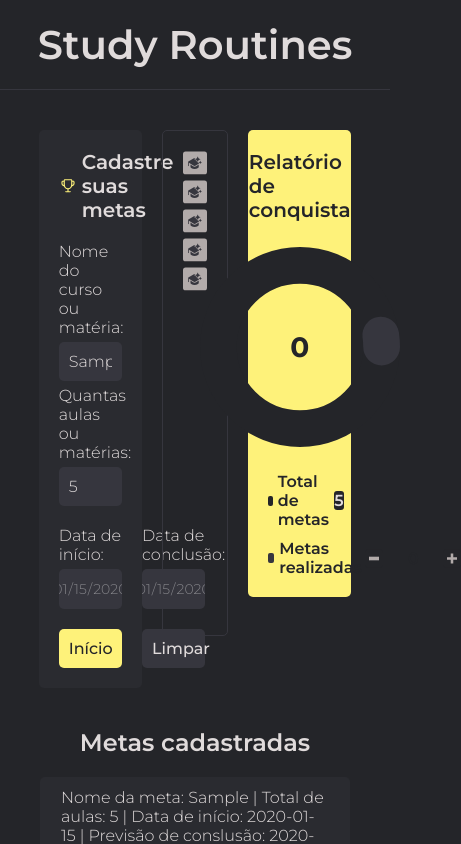
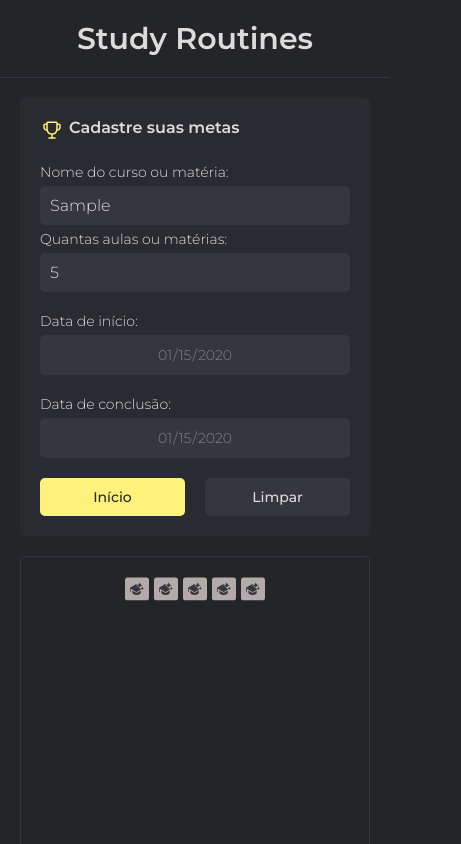
Before and after one commit to ArymanReis/study_routine, a plain HTML site: page index.html in a window 390 px wide. Both pictures are taken after typing "Sample", "5", "2020-01-15", "2020-01-15" into the empty fields and a click on the button "Início". Shown: the top 844 px of the page, 461 px wide, since content can reach past the window. Drawn offline with nearby package versions, Linux system fonts and the light colour scheme.

Commit message:
Update index.css - Responsividade
Adicionando responsividade.

```diff
--- a/css/index.css
+++ b/css/index.css
@@ -458,3 +458,81 @@ form {
     border: 1px solid var(--yellow);
     cursor: pointer;
 }
+
+/* Responsividade */
+@media (min-width: 500px) and (max-width: 1199px)  {
+    #container-goal {
+        flex-direction: column;
+    }
+
+    #goal,
+    #box-verification,
+    #report-container{
+        width: 100%;
+    }
+}
+
+@media (min-width: 320px) and (max-width: 500px) {
+    .title-head {
+        font-size: 30px;
+    }
+
+    #container-goal {
+        padding: 20px;
+    }
+
+    #container-goal {
+        flex-direction: column;
+    }
+
+    #goal,
+    #box-verification,
+    #report-container{
+        width: 100%;
+    }
+
+    .title-goal h2 {
+        font-size: 16px;
+    }
+
+    .input label {
+        font-size: 14px;
+    }
+
+    #forecast {
+        flex-direction: column;
+    }
+
+    #start,
+    #delete {
+        font-size: 14px;
+    }
+
+    #box-report h3 {
+        font-size: 18px;
+    }
+
+    .description p {
+        font-size: 14px;
+    }
+
+    #goals-completed {
+        font-size: 14px;
+        width: 30px;
+    }
+
+    #study-goal {
+        font-size: 14px;
+        width: 86px;
+    }
+
+    #select-goals-container h3 {
+        font-size: 18px;
+    }
+
+    #select-goals span {
+        font-size: 14px;
+        padding: 10px;
+
+    }
+}
```
